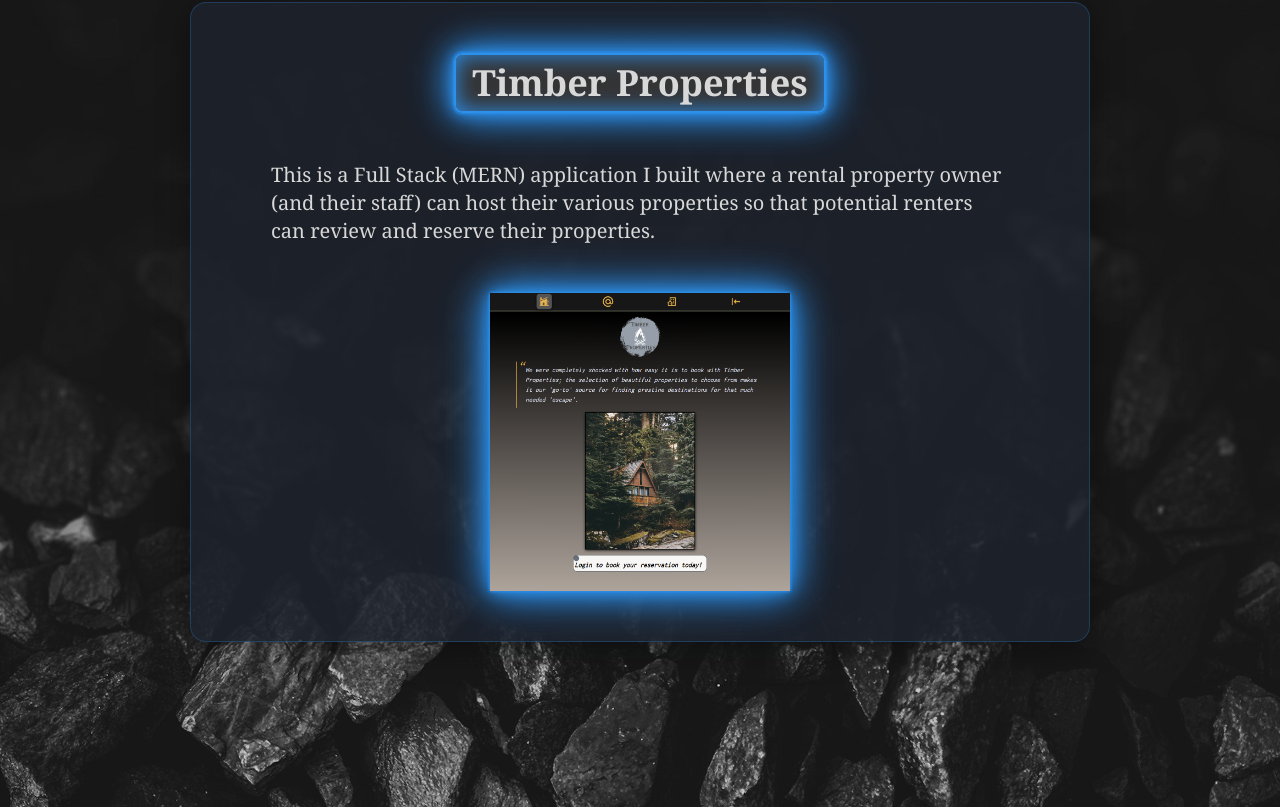
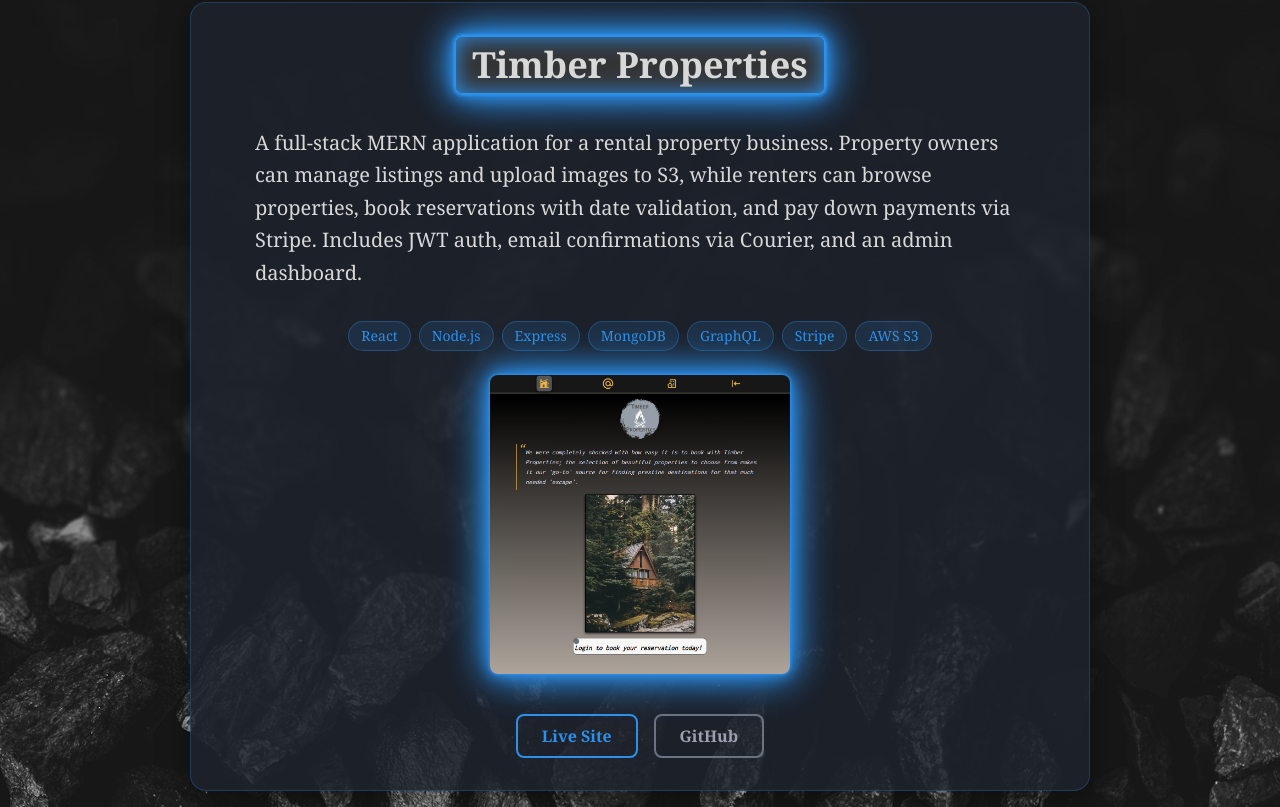
Before and after one commit to mjh1985codeman/portfolio, a Next.js app: page / in a window 1280 px wide. Shown: the part 1133-1940 px from the top of the page. Built offline with nearby package versions, Linux system fonts and the light colour scheme.

Commit message:
project section improvemetns

```diff
--- a/app/components/ProjectSection.jsx
+++ b/app/components/ProjectSection.jsx
@@ -41,36 +41,80 @@ function ProjectSection() {
             observer.disconnect();
         };
     }, []);
+    const projects = [
+        {
+            title: 'Timber Properties',
+            description: 'A full-stack MERN application for a rental property business. Property owners can manage listings and upload images to S3, while renters can browse properties, book reservations with date validation, and pay down payments via Stripe. Includes JWT auth, email confirmations via Courier, and an admin dashboard.',
+            tech: ['React', 'Node.js', 'Express', 'MongoDB', 'GraphQL', 'Stripe', 'AWS S3'],
+            liveUrl: 'https://timber-properties.netlify.app/',
+            repoUrl: 'https://github.com/mjh1985codeman/timber-properties-client',
+            image: '/images/timber-prop-ss.png',
+        },
+        {
+            title: 'Holiday Chaos Coordinator',
+            description: 'A holiday gift list organizer built with the MERN stack and GraphQL. Users can create gift lists, add recipients, and search for products via the eBay Browse API. Features JWT authentication, a responsive UI with Material UI and Bootstrap, and a full GraphQL schema with Apollo Client.',
+            tech: ['React', 'Node.js', 'Express', 'MongoDB', 'GraphQL', 'eBay API', 'MUI'],
+            repoUrl: 'https://github.com/mjh1985codeman/holiday-chaos-coordinator',
+        },
+        {
+            title: 'LOTR RPG',
+            description: 'A text-based choose-your-own-adventure game set in Middle-earth. Players create a character, choose a role (Hobbit, Wizard, Elf, Dwarf, or Human), and navigate through ~20 branching scenarios. Wrong choices cost health points, and final scores land on a persistent leaderboard.',
+            tech: ['Node.js', 'Express', 'MySQL', 'Sequelize', 'Handlebars', 'Howler.js'],
+            repoUrl: 'https://github.com/mjh1985codeman/LOTR-RPG',
+        },
+        {
+            title: 'Snake Game',
+            description: 'The classic Snake game reimagined with vanilla JavaScript and ES modules. Features a clean modular architecture (separate modules for snake, food, grid, and input), a start screen, live score tracking, and a game-over modal. No frameworks or bundlers — just pure JS.',
+            tech: ['JavaScript', 'HTML5', 'CSS3', 'ES Modules'],
+            repoUrl: 'https://github.com/mjh1985codeman/mh-snake-game',
+        },
+        {
+            title: 'Calorie Counter',
+            description: 'A full-stack calorie tracking application with user authentication. Built with a React + Vite frontend and an Express API backed by PostgreSQL. Features JWT auth with httpOnly cookies, bcrypt password hashing, and a TypeScript migration in progress on the server.',
+            tech: ['React', 'Vite', 'Node.js', 'Express', 'PostgreSQL', 'JWT'],
+            repoUrl: 'https://github.com/mjh1985codeman/calorie-counter',
+        },
+    ];
+
     return (
         <>
             <div id="projects" className="projectSectionDiv text-[#d8d8d8] font-serif">
-                <section className='hidden'>
-                    <h2 className="text-3xl lg:text-4xl font-extrabold rounded-lg border-2 cst-border-color p-2">Timber Properties</h2>
-                    <p className='flex flex-col items-center m-12 text-xl'>This is a Full Stack (MERN) application I built where a rental property owner (and their staff) can host their various properties so that potential renters can review and reserve their properties.</p>
-                    <a href="https://timber-properties.netlify.app/">
-                        <Image src="/images/timber-prop-ss.png" alt="timber properties project" width={300} height={300} className='cst-border-color' />
-                    </a>
-                </section>
-                <section className='hidden'>
-                    <h2>Project Two</h2>
-                    <p>Brief Description here.</p>
-                </section>
-                <section className='hidden'>
-                    <h2>Project Three</h2>
-                    <p>Brief Description here.</p>
-                </section>
-                <section className='hidden'>
-                    <h2>Project Four</h2>
-                    <p>Brief Description here.</p>
-                </section>
-                <section className='hidden'>
-                    <h2>Project Five</h2>
-                    <p>Brief Description here.</p>
-                </section>
-                <section className='hidden'>
-                    <h2>Project Six</h2>
-                    <p>Brief Description here.</p>
-                </section>
+                {projects.map((project, idx) => (
+                    <section key={idx} className='hidden'>
+                        <h2 className="text-3xl lg:text-4xl font-extrabold rounded-lg border-2 cst-border-color p-2">
+                            {project.title}
+                        </h2>
+                        <p className='flex flex-col items-center m-8 text-xl leading-relaxed'>
+                            {project.description}
+                        </p>
+                        <div className='flex flex-wrap justify-center gap-2 mb-6'>
+                            {project.tech.map((t) => (
+                                <span key={t} className='px-3 py-1 text-sm rounded-full bg-[#2d90eb22] border border-[#2d90eb55] text-[#2d90eb]'>
+                                    {t}
+                                </span>
+                            ))}
+                        </div>
+                        {project.image && (
+                            <a href={project.liveUrl} target="_blank" rel="noopener noreferrer" className='mb-6'>
+                                <Image src={project.image} alt={`${project.title} screenshot`} width={300} height={300} className='cst-border-color rounded-lg' />
+                            </a>
+                        )}
+                        <div className='flex gap-4 mt-4'>
+                            {project.liveUrl && (
+                                <a href={project.liveUrl} target="_blank" rel="noopener noreferrer"
+                                   className='px-6 py-2 rounded-lg border-2 border-[#2d90eb] text-[#2d90eb] hover:bg-[#2d90eb] hover:text-black transition-all duration-300 font-bold no-underline'>
+                                    Live Site
+                                </a>
+                            )}
+                            {project.repoUrl && (
+                                <a href={project.repoUrl} target="_blank" rel="noopener noreferrer"
+                                   className='px-6 py-2 rounded-lg border-2 border-[#6b7280] text-[#a0a0b0] hover:bg-[#6b7280] hover:text-white transition-all duration-300 font-bold no-underline'>
+                                    GitHub
+                                </a>
+                            )}
+                        </div>
+                    </section>
+                ))}
             </div>
         </>
     )
```
Also changed, not shown: 1 other file (tests, documents, lock files or other folders).
